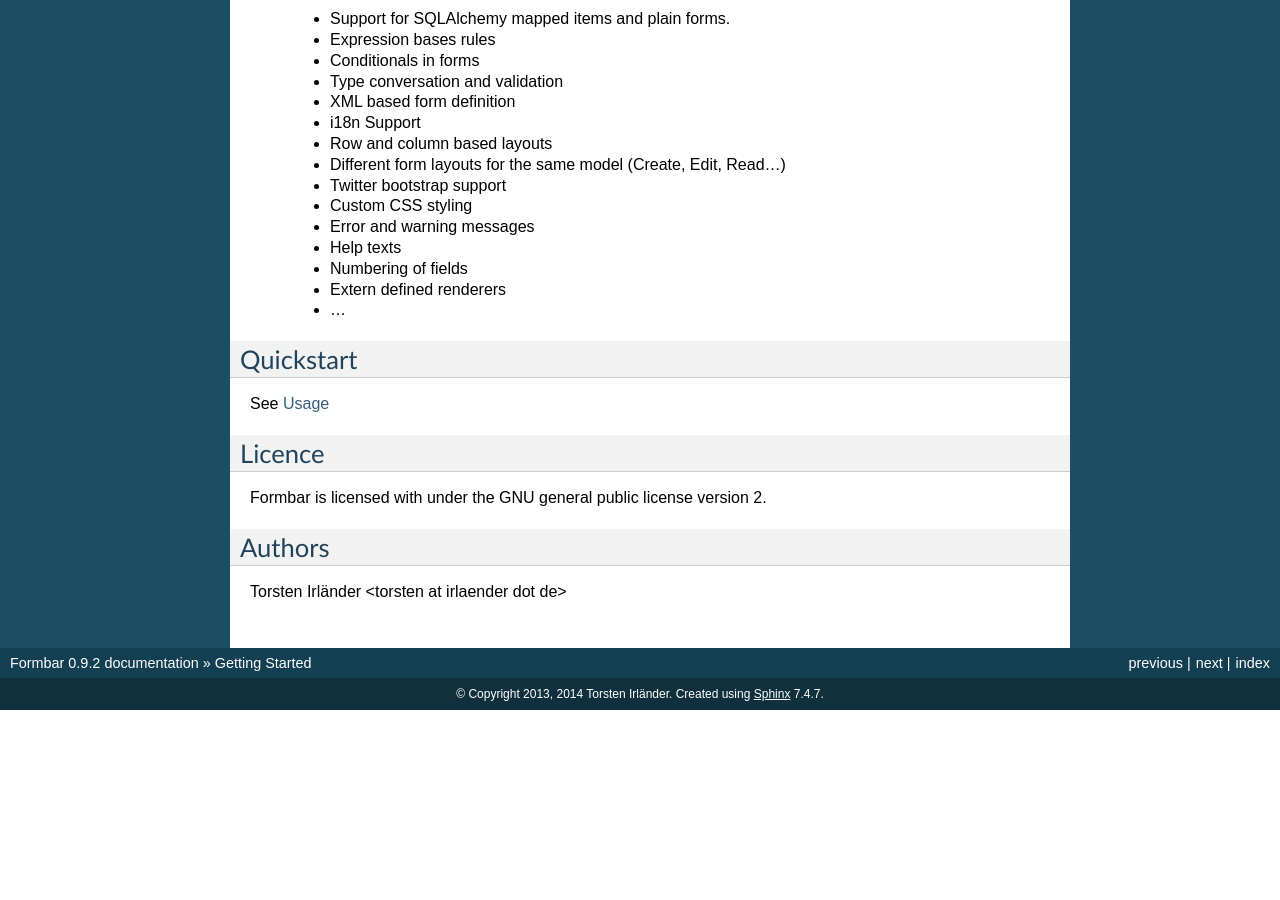
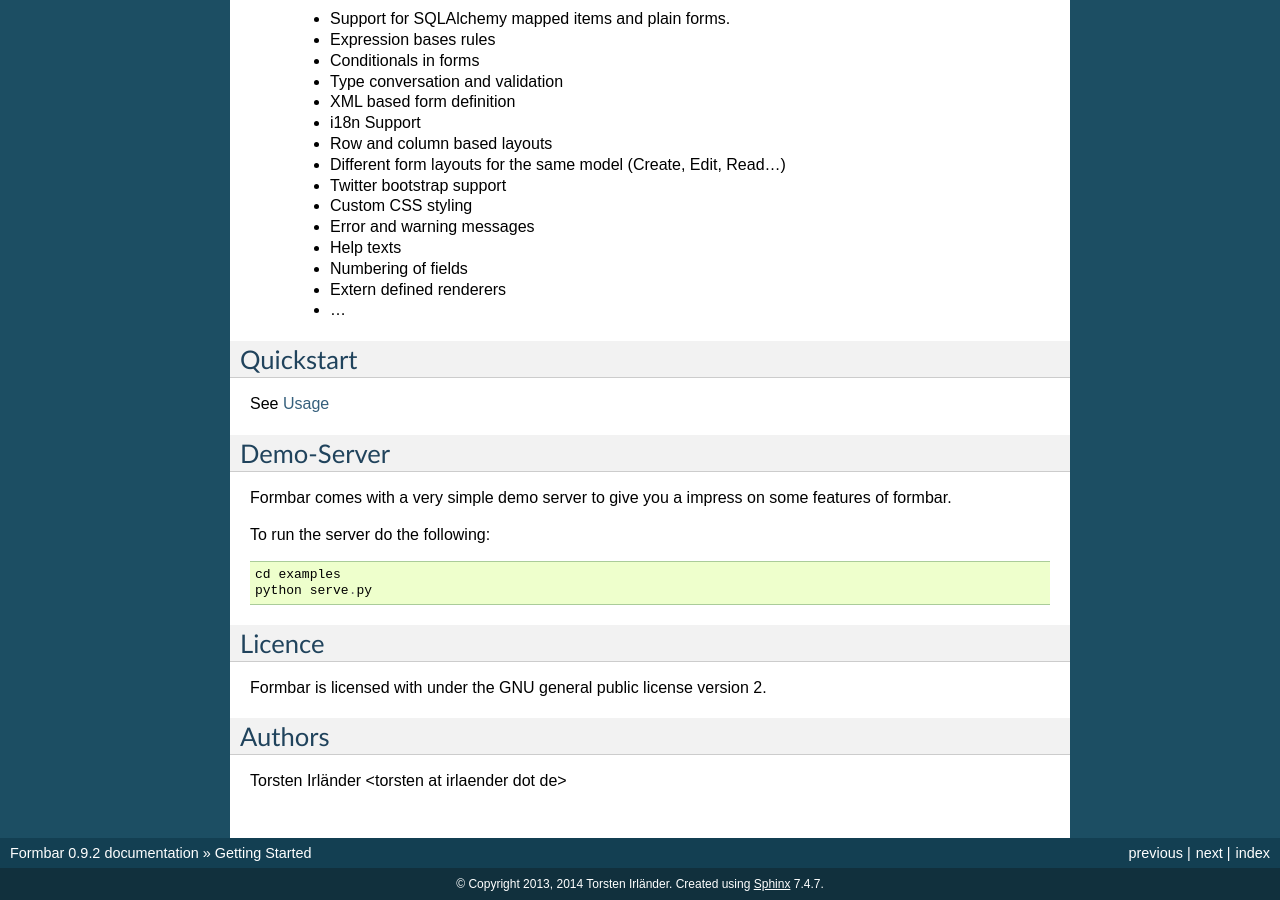
Before and after one commit to ringo-framework/formbar, a Sphinx documentation site: the page built from docs/source/start.rst, in a window 1280 px wide and 900 px high, scrolled down 711 px. Built offline with Sphinx 7.4.7, drawn with Linux system fonts in a browser that asks for light colours; formulas are drawn with MathJax 3; before the commit the page ends 1421 px from its top, so only the background shows below that.

Commit message:
Added section on the demoserver of formbar.

```diff
--- a/docs/source/start.rst
+++ b/docs/source/start.rst
@@ -57,6 +57,17 @@
 ==========
 See :ref:`Quickstart`
 
+Demo-Server
+===========
+Formbar comes with a very simple demo server to give you a impress on some
+features of formbar.
+
+To run the server do the following::
+
+        cd examples
+        python serve.py
+
+
 Licence
 =======
 Formbar is licensed with under the GNU general public license version 2.
```
